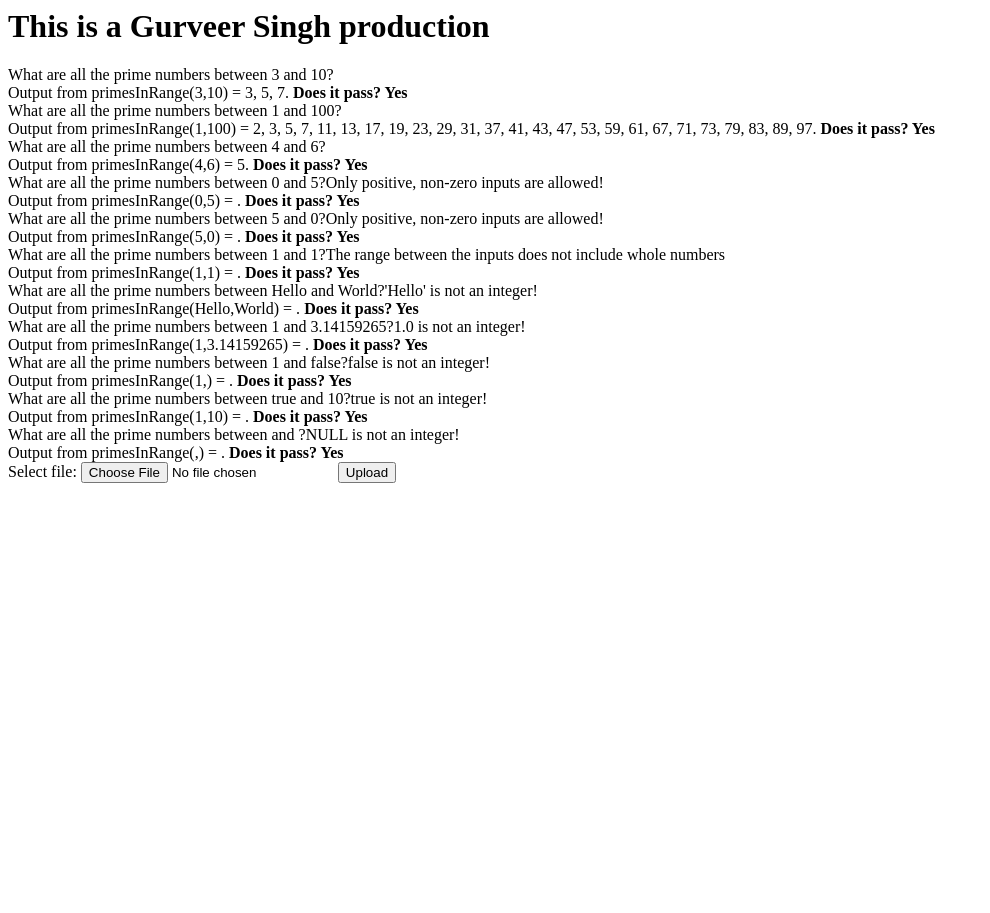
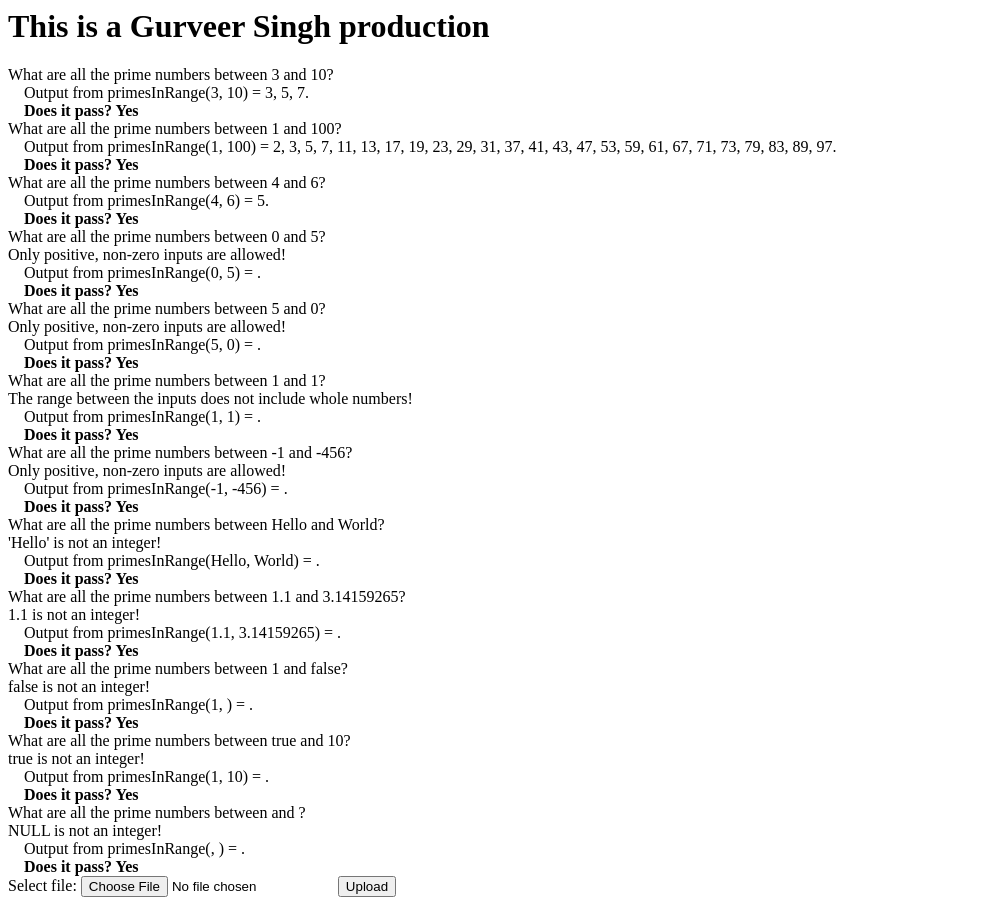
Before and after one commit to dedpanguru/cs174, a PHP site: page /primes_in_range.php in a window 1280 px wide. Shown: the whole page, without its empty margins (0-990 px from the left). Before the commit the page ends 483 px from the top, so only its background shows below. Run offline with PHP 8.4, Linux system fonts and the light colour scheme.

Commit message:
formatting output

```diff
--- a/primes_in_range.php
+++ b/primes_in_range.php
@@ -33,7 +33,7 @@
                 // call the primesInRange function with the input numbers as arguments
                 $primes_as_string = $pf->primesInRange(intval($input[0]), intval($input[1]));
                 // output the result
-                strlen($primes_as_string) !== 0 ? print "All the primes in the range between '$input[0]' and '$input[1]' are: '$primes_as_string'<br>" : print " '$line' does not contain valid inputs!";
+                strlen($primes_as_string) !== 0 ? print "All the primes in the range between '$input[0]' and '$input[1]' are: '$primes_as_string'<br>" : print "&emsp;'$line' does not contain valid inputs!<br>";
             }
             else
             {
@@ -67,9 +67,10 @@
                 [0,5, false], // 0 shouldn't be taken as input
                 [5,0, false],
                 [1,1, false], // inputs should not be the same
+                [-1, -456, false], // negatives should not be taken as input
                 // ugly cases
                 ["Hello", "World", false],
-                [1.0, 3.14159265, false],
+                [1.1, 3.14159265, false],
                 [1, false, false],
                 [true, 10, false],
                 [null, null, false]
@@ -79,11 +80,11 @@
                 // since booleans aren't printed as their values, I have to check and extract their values as strings.
                 $arg1 = (!is_bool($test_case[0])) ? $test_case[0] : var_export($test_case[0],true);
                 $arg2 = (!is_bool($test_case[1])) ? $test_case[1] : var_export($test_case[1],true);
-                echo "What are all the prime numbers between ".$arg1." and ".$arg2."?";
+                echo "What are all the prime numbers between ".$arg1." and ".$arg2."?<br>";
                 // find the actual result
                 $actual = self::primesInRange($test_case[0],$test_case[1]);
                 // print actual result
-                echo "<br>Output from primesInRange(".$test_case[0].",".$test_case[1].")"." = ".$actual.". <b>Does it pass?</b>";
+                echo "&emsp;Output from primesInRange(".$test_case[0].", ".$test_case[1].")"." = ".$actual.".<br>&emsp;<b>Does it pass?</b>";
                 // determine if result passes the test by checking if the length of the result string is greater than 0 and if that is the expected result
                 strlen($actual) > 0 === $test_case[2] ? print "<b> Yes</b><br>" : print "<b> No</b><br>" ;
             }
@@ -96,24 +97,24 @@
             // both parameters must be integers
             if (!is_int($a))
             {
-                echo var_export($a, true)." is not an integer!";
+                echo var_export($a, true)." is not an integer!<br>";
                 return "";
             }
             if (!is_int($b))
             {
-                echo var_export($b, true)." is not an integer!";
+                echo var_export($b, true)." is not an integer!<br>";
                 return "";
             }
             // both parameters must be greater than 0
             if (($a < 1) || ($b < 1))
             {
-                echo "Only positive, non-zero inputs are allowed!";
+                echo "Only positive, non-zero inputs are allowed!<br>";
                 return "";
             }
             // there must exist a range of whole numbers between the 2 parameters
             if (abs($a - $b) < 2)
             {
-                echo "The range between the inputs does not include whole numbers";
+                echo "The range between the inputs does not include whole numbers!<br>";
                 return "";
             }
             // brute force for prime numbers in the range of the 2 parameters
```
